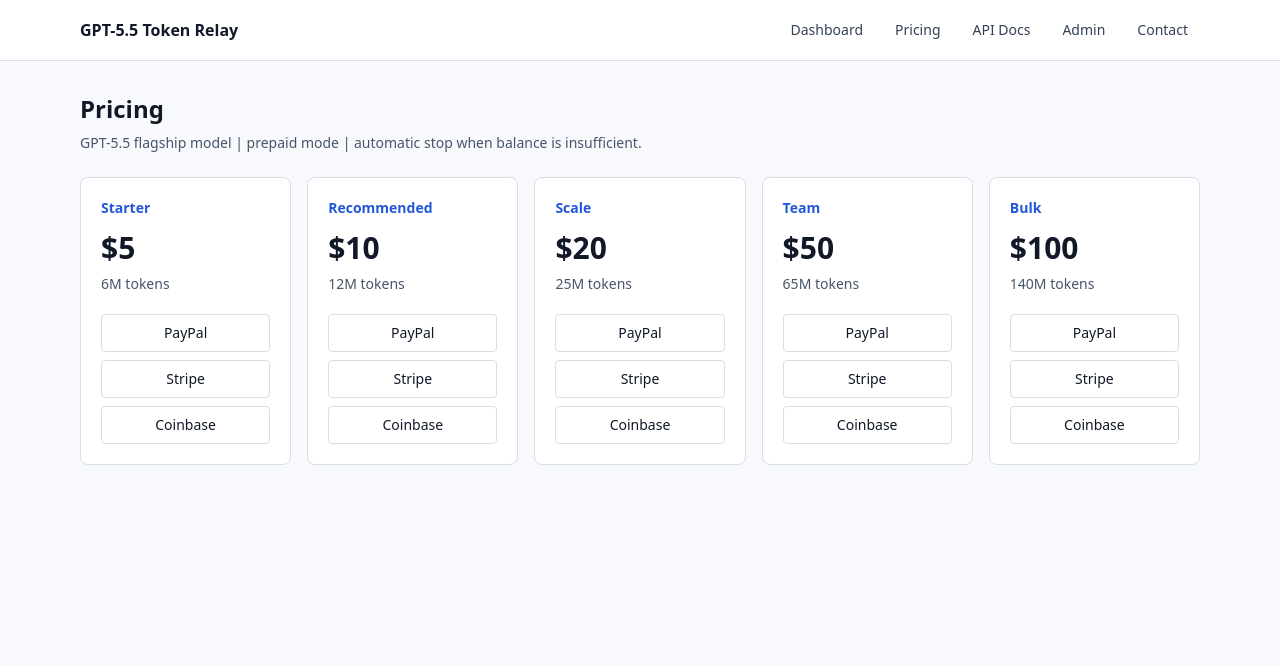
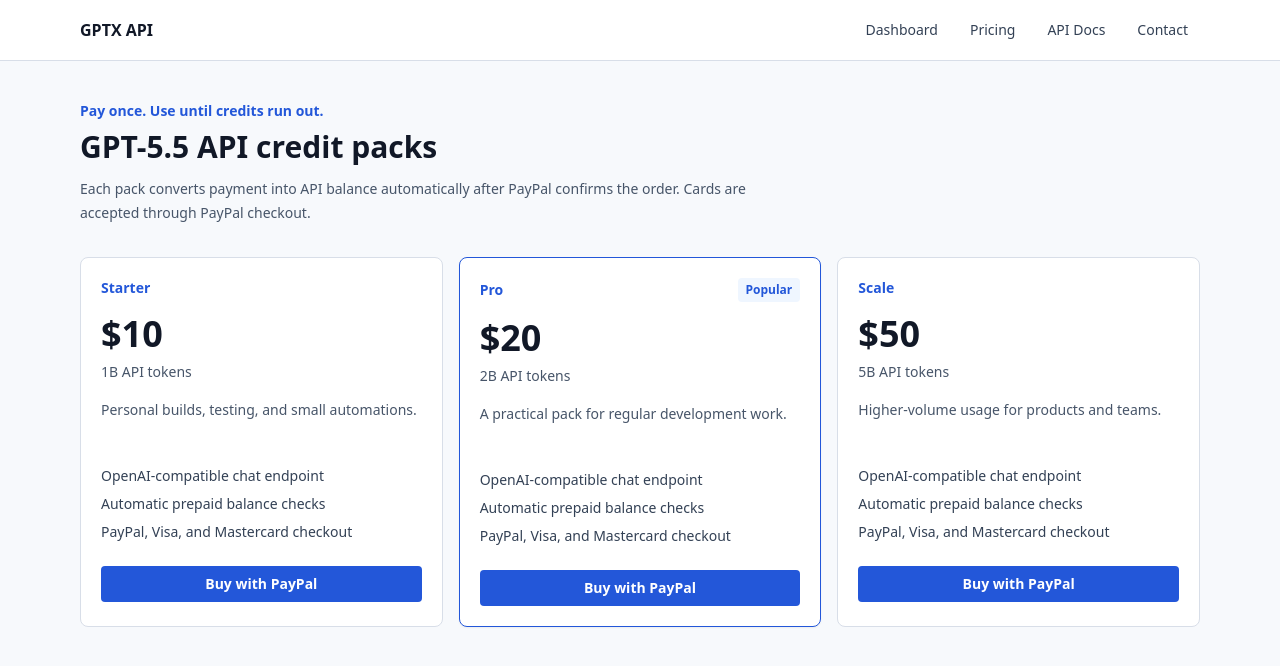
Before and after one commit to m1278028133-alt/GPT55-Token-Relay, a Next.js app: page /pricing in a window 1280 px wide. Shown: the top 666 px of the page. Built offline with nearby package versions, Linux system fonts and the light colour scheme.

Commit message:
Rebrand site for GPTX API PayPal checkout

```diff
--- a/src/app/dashboard/page.tsx
+++ b/src/app/dashboard/page.tsx
@@ -3,18 +3,18 @@ import { Stat } from "@/components/stat";
 
 const upstreams = [
   {
-    name: "阿里云百炼",
-    model: "qwen3.5 -> qwen3.6-plus",
-    status: "正常",
-    detail: "当前主上游，使用 100 万 tokens 免费额度",
+    name: "Primary gateway",
+    model: "gpt-5.5",
+    status: "Ready",
+    detail: "OpenAI-compatible requests are routed after prepaid balance checks.",
     tone: "text-mint"
   },
   {
-    name: "cxzweb",
-    model: "gpt-5.5",
-    status: "无额度",
-    detail: "API Key 已配置，等待 V2EX 评论赠送额度到账",
-    tone: "text-amber"
+    name: "Billing",
+    model: "PayPal checkout",
+    status: "Active",
+    detail: "Successful PayPal orders are credited automatically through webhook confirmation.",
+    tone: "text-mint"
   }
 ];
 
@@ -26,7 +26,7 @@ export default function DashboardPage() {
         <div className="flex flex-wrap items-end justify-between gap-3">
           <div>
             <h1 className="text-2xl font-semibold">Dashboard</h1>
-            <p className="mt-1 text-sm text-slate-600">余额、用量、API Key、充值入口和当前上游状态。</p>
+            <p className="mt-1 text-sm text-slate-600">Manage API keys, prepaid balance, usage, and recharge access.</p>
           </div>
           <a href="/pricing" className="rounded bg-cobalt px-4 py-2 text-sm font-semibold text-white focus-ring">
             Recharge
@@ -40,26 +40,19 @@ export default function DashboardPage() {
         </div>
         <div className="mt-8 grid gap-6 lg:grid-cols-2">
           <section className="rounded-lg border border-line bg-white p-5">
-            <h2 className="text-base font-semibold">Available models</h2>
-            <div className="mt-4 grid gap-3">
-              <div className="rounded border border-line p-3">
-                <div className="flex items-center justify-between gap-3">
-                  <span className="font-medium">qwen3.5</span>
-                  <span className="rounded bg-emerald-50 px-2 py-1 text-xs font-semibold text-mint">可用</span>
-                </div>
-                <p className="mt-2 text-sm text-slate-600">当前调用阿里云百炼 qwen3.6-plus。</p>
+            <h2 className="text-base font-semibold">Available model</h2>
+            <div className="mt-4 rounded border border-line p-3">
+              <div className="flex items-center justify-between gap-3">
+                <span className="font-medium">gpt-5.5</span>
+                <span className="rounded bg-emerald-50 px-2 py-1 text-xs font-semibold text-mint">Available</span>
               </div>
-              <div className="rounded border border-line p-3">
-                <div className="flex items-center justify-between gap-3">
-                  <span className="font-medium">gpt-5.5</span>
-                  <span className="rounded bg-amber-50 px-2 py-1 text-xs font-semibold text-amber">暂不可用</span>
-                </div>
-                <p className="mt-2 text-sm text-slate-600">cxzweb 有额度后自动开放；无额度时 API 返回上游暂不可用。</p>
-              </div>
+              <p className="mt-2 text-sm text-slate-600">
+                Use the OpenAI-compatible chat completions endpoint with your GPTX API key.
+              </p>
             </div>
           </section>
           <section className="rounded-lg border border-line bg-white p-5">
-            <h2 className="text-base font-semibold">Upstream status</h2>
+            <h2 className="text-base font-semibold">Service status</h2>
             <div className="mt-4 grid gap-3">
               {upstreams.map((upstream) => (
                 <div key={upstream.name} className="rounded border border-line p-3">
--- a/src/app/docs/page.tsx
+++ b/src/app/docs/page.tsx
@@ -1,10 +1,10 @@
 import { Nav } from "@/components/nav";
 
-const curl = `curl https://yourdomain.com/api/v1/chat/completions \\
+const curl = `curl https://gpt-55-token-relay.vercel.app/api/v1/chat/completions \\
   -H "Authorization: Bearer sk_live_xxx" \\
   -H "Content-Type: application/json" \\
   -d '{
-    "model": "qwen3.5",
+    "model": "gpt-5.5",
     "messages": [{"role": "user", "content": "Hello"}],
     "max_tokens": 120
   }'`;
@@ -12,24 +12,24 @@ const curl = `curl https://yourdomain.com/api/v1/chat/completions \\
 const python = `import requests
 
 resp = requests.post(
-  "https://yourdomain.com/api/v1/chat/completions",
+  "https://gpt-55-token-relay.vercel.app/api/v1/chat/completions",
   headers={"Authorization": "Bearer sk_live_xxx"},
   json={
-    "model": "qwen3.5",
+    "model": "gpt-5.5",
     "messages": [{"role": "user", "content": "Hello"}],
     "max_tokens": 120
   }
 )
 print(resp.status_code, resp.json())`;
 
-const node = `const resp = await fetch("https://yourdomain.com/api/v1/chat/completions", {
+const node = `const resp = await fetch("https://gpt-55-token-relay.vercel.app/api/v1/chat/completions", {
   method: "POST",
   headers: {
     "Authorization": "Bearer sk_live_xxx",
     "Content-Type": "application/json"
   },
   body: JSON.stringify({
-    model: "qwen3.5",
+    model: "gpt-5.5",
     messages: [{ role: "user", content: "Hello" }],
     max_tokens: 120
   })
@@ -40,7 +40,7 @@ const errors = [
   ["401 UNAUTHORIZED", "Missing, invalid, or revoked API key."],
   ["402 INSUFFICIENT_BALANCE", "Recharge before retrying. The upstream is not called."],
   ["429 RATE_LIMITED", "Maximum 60 requests per API key per minute."],
-  ["503 MODEL_UNAVAILABLE", "Requested model is temporarily unavailable, for example gpt-5.5 before cxzweb credit arrives."],
+  ["503 MODEL_UNAVAILABLE", "The requested model is temporarily unavailable."],
   ["503 UPSTREAM_UNAVAILABLE", "All eligible upstream providers failed or are disabled."]
 ];
 
@@ -51,21 +51,19 @@ export default function DocsPage() {
       <section className="mx-auto max-w-6xl px-4 py-8">
         <h1 className="text-2xl font-semibold">API Docs</h1>
         <p className="mt-2 text-sm text-slate-600">
-          OpenAI-compatible chat endpoint with prepaid balance checks. Current live model: qwen3.5.
+          Use GPTX API as an OpenAI-compatible chat endpoint with prepaid balance checks.
         </p>
         <div className="mt-6 grid gap-5 lg:grid-cols-3">
-          <div className="rounded-lg border border-line bg-white p-5">
-            <h2 className="text-base font-semibold">cURL</h2>
-            <pre className="mt-3 overflow-auto rounded bg-slate-950 p-4 text-sm text-slate-50">{curl}</pre>
-          </div>
-          <div className="rounded-lg border border-line bg-white p-5">
-            <h2 className="text-base font-semibold">Python</h2>
-            <pre className="mt-3 overflow-auto rounded bg-slate-950 p-4 text-sm text-slate-50">{python}</pre>
-          </div>
-          <div className="rounded-lg border border-line bg-white p-5">
-            <h2 className="text-base font-semibold">Node.js</h2>
-            <pre className="mt-3 overflow-auto rounded bg-slate-950 p-4 text-sm text-slate-50">{node}</pre>
-          </div>
+          {[
+            ["cURL", curl],
+            ["Python", python],
+            ["Node.js", node]
+          ].map(([label, code]) => (
+            <div key={label} className="rounded-lg border border-line bg-white p-5">
+              <h2 className="text-base font-semibold">{label}</h2>
+              <pre className="mt-3 overflow-auto rounded bg-slate-950 p-4 text-sm text-slate-50">{code}</pre>
+            </div>
+          ))}
         </div>
         <div className="mt-6 grid gap-5 lg:grid-cols-2">
           <section className="rounded-lg border border-line bg-white p-5">
@@ -88,12 +86,12 @@ export default function DocsPage() {
 {
   "error": {
     "message": "Balance is insufficient. Please recharge before continuing.",
-    "code": "INSUFFICIENT_BALANCE",
-    "required_tokens": 620,
-    "current_balance": 100
+    "code": "INSUFFICIENT_BALANCE"
   }
 }`}</pre>
-            <p className="mt-4 text-sm text-slate-600">Recharge from the Pricing page with PayPal, Stripe, or Coinbase. Webhook confirmation credits tokens automatically.</p>
+            <p className="mt-4 text-sm text-slate-600">
+              Recharge from the Pricing page with PayPal. Webhook confirmation credits tokens automatically.
+            </p>
           </section>
         </div>
       </section>
--- a/src/app/layout.tsx
+++ b/src/app/layout.tsx
@@ -2,13 +2,13 @@ import type { Metadata } from "next";
 import "./globals.css";
 
 export const metadata: Metadata = {
-  title: "GPT-5.5 Token Relay",
-  description: "Prepaid API relay with automated balance checks and payment webhooks."
+  title: "GPTX API",
+  description: "Prepaid GPT-5.5 API access with PayPal checkout and OpenAI-compatible endpoints."
 };
 
 export default function RootLayout({ children }: { children: React.ReactNode }) {
   return (
-    <html lang="zh-CN">
+    <html lang="en">
       <body>{children}</body>
     </html>
   );
--- a/src/app/page.tsx
+++ b/src/app/page.tsx
@@ -7,18 +7,17 @@ export default function Home() {
     <main>
       <Nav />
       <section className="border-b border-line bg-white">
-        <div className="mx-auto grid max-w-6xl gap-8 px-4 py-12 lg:grid-cols-[1.1fr_0.9fr]">
+        <div className="mx-auto grid max-w-6xl gap-8 px-4 py-14 lg:grid-cols-[1.1fr_0.9fr]">
           <div>
-            <p className="text-sm font-semibold text-cobalt">Prepaid token gateway</p>
-            <h1 className="mt-3 text-4xl font-semibold leading-tight text-ink md:text-5xl">
-              GPT-5.5 Token Relay
-            </h1>
+            <p className="text-sm font-semibold text-cobalt">Prepaid AI API for global teams</p>
+            <h1 className="mt-3 text-4xl font-semibold leading-tight text-ink md:text-5xl">GPTX API</h1>
             <p className="mt-4 max-w-2xl text-base leading-7 text-slate-600">
-              预付费余额、API Key 鉴权、OpenAI 兼容接口、支付 webhook 自动入账、余额不足自动停止调用。每次转发前先检查余额，避免未付费请求进入上游。
+              Buy GPT-5.5 API credits once, call through an OpenAI-compatible endpoint, and keep usage under control with prepaid balance checks.
+              PayPal checkout supports PayPal balance, Visa, and Mastercard.
             </p>
             <div className="mt-6 flex flex-wrap gap-3">
-              <Link href="/dashboard" className="rounded bg-cobalt px-4 py-2 text-sm font-semibold text-white focus-ring">
-                Open Dashboard
+              <Link href="/pricing" className="rounded bg-cobalt px-4 py-2 text-sm font-semibold text-white focus-ring">
+                Start with $10
               </Link>
               <Link href="/docs" className="rounded border border-line bg-white px-4 py-2 text-sm font-semibold text-ink focus-ring">
                 API Docs
@@ -26,24 +25,24 @@ export default function Home() {
             </div>
           </div>
           <div className="rounded-lg border border-line bg-paper p-5">
-            <div className="text-sm font-semibold text-slate-700">Core flow</div>
+            <div className="text-sm font-semibold text-slate-700">How it works</div>
             <ol className="mt-4 space-y-3 text-sm text-slate-700">
-              <li>1. 用户注册后余额为 0，无法调用 API。</li>
-              <li>2. PayPal / Stripe / Coinbase webhook 验签后自动加 tokens。</li>
-              <li>3. API 请求先估算 tokens 并检查余额。</li>
-              <li>4. 余额不足返回 402，不调用上游。</li>
-              <li>5. 调用成功后按实际 tokens 扣减余额并记录日志。</li>
+              <li>1. Create an account and choose a prepaid credit pack.</li>
+              <li>2. Pay securely with PayPal, Visa, or Mastercard.</li>
+              <li>3. Receive API credits automatically after payment confirmation.</li>
+              <li>4. Send requests to the OpenAI-compatible chat endpoint.</li>
+              <li>5. Calls stop automatically when balance is insufficient.</li>
             </ol>
           </div>
         </div>
       </section>
       <section className="mx-auto max-w-6xl px-4 py-10">
         <div className="grid gap-4 md:grid-cols-3">
-          {rechargePlans.slice(0, 3).map((plan) => (
+          {rechargePlans.map((plan) => (
             <div key={plan.amountUsd} className="rounded-lg border border-line bg-white p-5">
               <div className="text-sm font-medium text-slate-500">{plan.label}</div>
               <div className="mt-2 text-3xl font-semibold">${plan.amountUsd}</div>
-              <div className="mt-2 text-sm text-slate-600">{(plan.tokens / 1_000_000).toLocaleString()}M tokens</div>
+              <div className="mt-2 text-sm text-slate-600">{(plan.tokens / 1_000_000_000).toLocaleString()}B tokens</div>
             </div>
           ))}
         </div>
--- a/src/app/pricing/page.tsx
+++ b/src/app/pricing/page.tsx
@@ -1,24 +1,47 @@
 import { Nav } from "@/components/nav";
 import { rechargePlans } from "@/lib/plans";
 import { PaypalButton } from "./paypal-buttons";
+
+const descriptions: Record<string, string> = {
+  Starter: "Personal builds, testing, and small automations.",
+  Pro: "A practical pack for regular development work.",
+  Scale: "Higher-volume usage for products and teams."
+};
 
 export default function PricingPage() {
   return (
     <main>
       <Nav />
-      <section className="mx-auto max-w-6xl px-4 py-8">
-        <h1 className="text-2xl font-semibold">Pricing</h1>
-        <p className="mt-2 text-sm text-slate-600">GPT-5.5 flagship model | prepaid mode | automatic stop when balance is insufficient.</p>
-        <div className="mt-6 grid gap-4 md:grid-cols-5">
+      <section className="mx-auto max-w-6xl px-4 py-10">
+        <div className="max-w-2xl">
+          <p className="text-sm font-semibold text-cobalt">Pay once. Use until credits run out.</p>
+          <h1 className="mt-2 text-3xl font-semibold text-ink">GPT-5.5 API credit packs</h1>
+          <p className="mt-3 text-sm leading-6 text-slate-600">
+            Each pack converts payment into API balance automatically after PayPal confirms the order. Cards are accepted through PayPal checkout.
+          </p>
+        </div>
+        <div className="mt-8 grid gap-4 md:grid-cols-3">
           {rechargePlans.map((plan) => (
-            <article key={plan.amountUsd} className="rounded-lg border border-line bg-white p-5">
-              <div className="text-sm font-semibold text-cobalt">{plan.label}</div>
-              <div className="mt-3 text-3xl font-semibold">${plan.amountUsd}</div>
-              <div className="mt-2 text-sm text-slate-600">{(plan.tokens / 1_000_000).toLocaleString()}M tokens</div>
-              <div className="mt-5 grid gap-2">
+            <article
+              key={plan.amountUsd}
+              className={`rounded-lg border bg-white p-5 ${plan.amountUsd === 20 ? "border-cobalt shadow-sm" : "border-line"}`}
+            >
+              <div className="flex items-center justify-between gap-3">
+                <div className="text-sm font-semibold text-cobalt">{plan.label}</div>
+                {plan.amountUsd === 20 ? (
+                  <span className="rounded bg-blue-50 px-2 py-1 text-xs font-semibold text-cobalt">Popular</span>
+                ) : null}
+              </div>
+              <div className="mt-4 text-4xl font-semibold">${plan.amountUsd}</div>
+              <div className="mt-2 text-sm text-slate-600">{(plan.tokens / 1_000_000_000).toLocaleString()}B API tokens</div>
+              <p className="mt-4 min-h-12 text-sm leading-6 text-slate-600">{descriptions[plan.label]}</p>
+              <ul className="mt-5 space-y-2 text-sm text-slate-700">
+                <li>OpenAI-compatible chat endpoint</li>
+                <li>Automatic prepaid balance checks</li>
+                <li>PayPal, Visa, and Mastercard checkout</li>
+              </ul>
+              <div className="mt-6">
                 <PaypalButton amountUsd={plan.amountUsd} />
-                <button className="rounded border border-line px-3 py-2 text-sm font-medium">Stripe</button>
-                <button className="rounded border border-line px-3 py-2 text-sm font-medium">Coinbase</button>
               </div>
             </article>
           ))}
--- a/src/app/pricing/paypal-buttons.tsx
+++ b/src/app/pricing/paypal-buttons.tsx
@@ -9,7 +9,7 @@ export function PaypalButton({ amountUsd }: { amountUsd: number }) {
   async function startCheckout() {
     const token = window.localStorage.getItem("user_token");
     if (!token) {
-      setStatus("Sign in first, then paste your session token into localStorage as user_token.");
+      setStatus("Sign in before checkout.");
       return;
     }
 
@@ -39,12 +39,12 @@ export function PaypalButton({ amountUsd }: { amountUsd: number }) {
   return (
     <div className="grid gap-1">
       <button
-        className="rounded border border-line px-3 py-2 text-sm font-medium hover:bg-slate-50 disabled:cursor-not-allowed disabled:opacity-60"
+        className="w-full rounded bg-cobalt px-3 py-2 text-sm font-semibold text-white hover:bg-blue-700 disabled:cursor-not-allowed disabled:opacity-60"
         type="button"
         onClick={startCheckout}
         disabled={loading}
       >
-        {loading ? "Opening PayPal..." : "PayPal"}
+        {loading ? "Opening PayPal..." : "Buy with PayPal"}
       </button>
       {status ? <p className="text-xs text-slate-500">{status}</p> : null}
     </div>
--- a/src/components/nav.tsx
+++ b/src/components/nav.tsx
@@ -4,7 +4,6 @@ const links = [
   ["Dashboard", "/dashboard"],
   ["Pricing", "/pricing"],
   ["API Docs", "/docs"],
-  ["Admin", "/admin"],
   ["Contact", "/contact"]
 ];
 
@@ -13,7 +12,7 @@ export function Nav() {
     <header className="border-b border-line bg-white">
       <div className="mx-auto flex max-w-6xl items-center justify-between px-4 py-3">
         <Link href="/" className="text-base font-semibold tracking-normal">
-          GPT-5.5 Token Relay
+          GPTX API
         </Link>
         <nav className="flex flex-wrap items-center gap-2 text-sm">
           {links.map(([label, href]) => (
--- a/src/lib/plans.ts
+++ b/src/lib/plans.ts
@@ -1,9 +1,7 @@
 export const TOKEN_PRICE_USD_PER_MILLION = 1;
 
 export const rechargePlans = [
-  { amountUsd: 5, tokens: 6_000_000, label: "Starter" },
-  { amountUsd: 10, tokens: 12_000_000, label: "Recommended" },
-  { amountUsd: 20, tokens: 25_000_000, label: "Scale" },
-  { amountUsd: 50, tokens: 65_000_000, label: "Team" },
-  { amountUsd: 100, tokens: 140_000_000, label: "Bulk" }
+  { amountUsd: 10, tokens: 1_000_000_000, label: "Starter" },
+  { amountUsd: 20, tokens: 2_000_000_000, label: "Pro" },
+  { amountUsd: 50, tokens: 5_000_000_000, label: "Scale" }
 ];
```
Also changed, not shown: src/app/api/debug/paypal/route.ts (+10 -3 lines).
